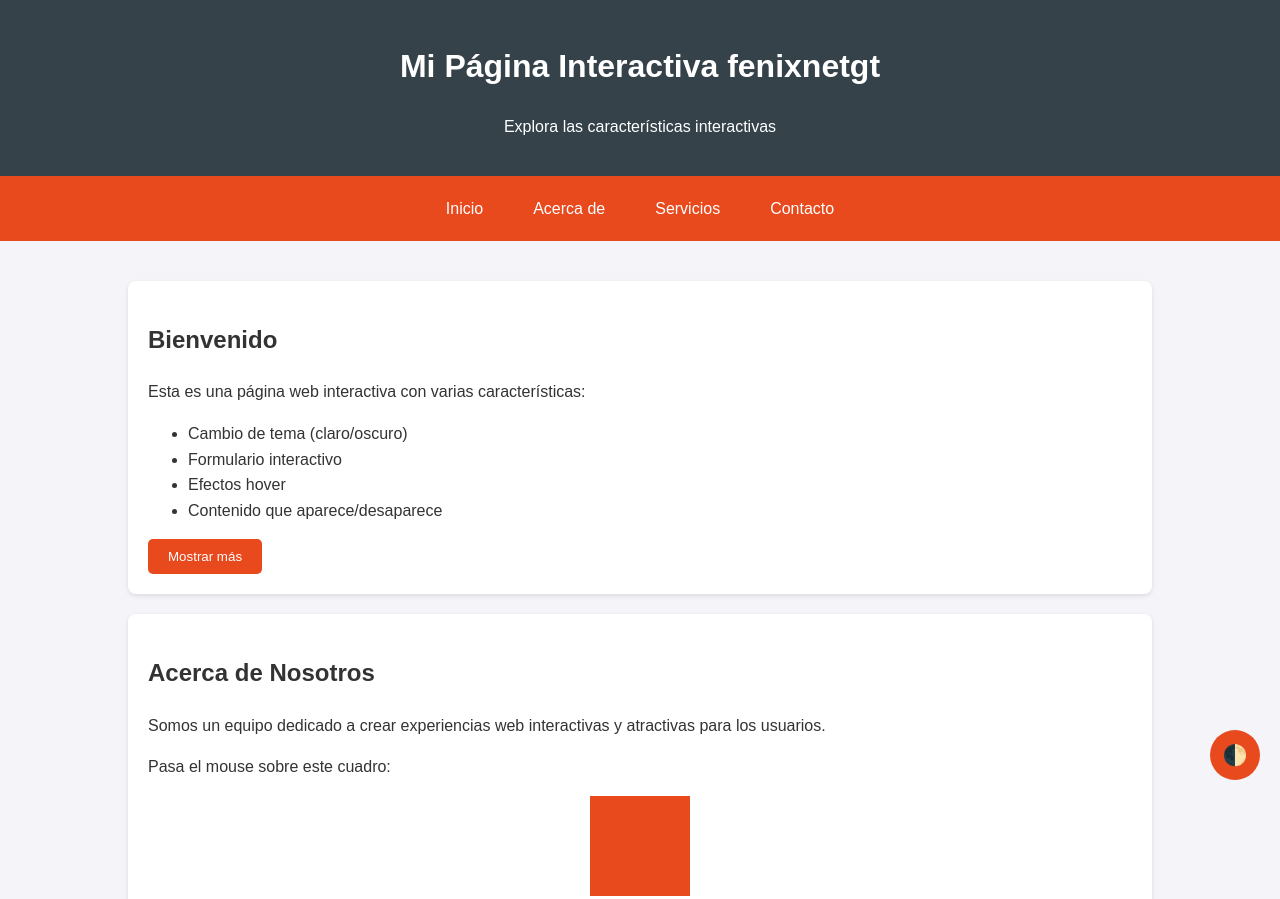
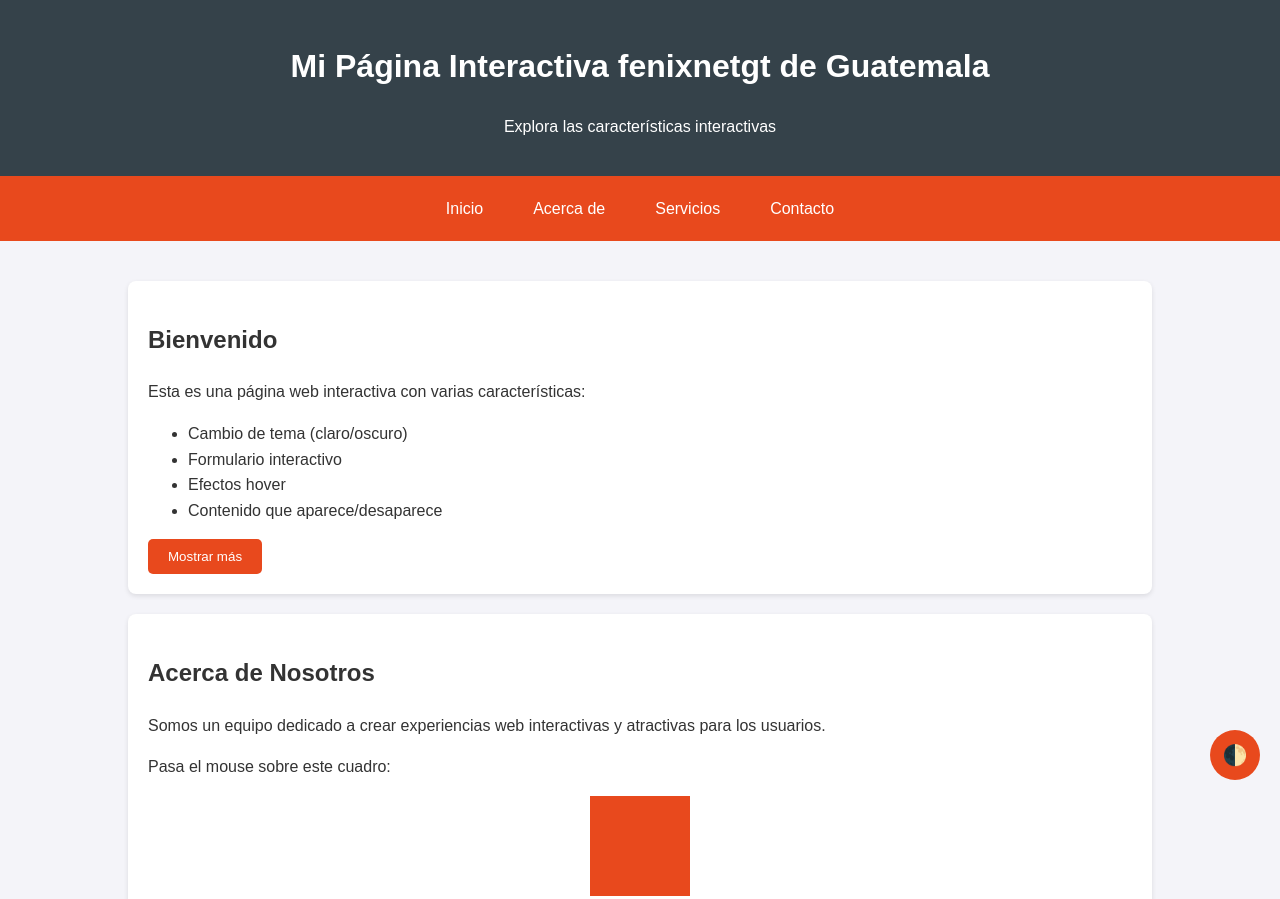
Before and after one commit to wilsonvilla78/fenixnet, a plain HTML site: page version2.html in a window 1280 px wide. Shown: the top 899 px of the page. Drawn offline with Linux system fonts and the light colour scheme.

Commit message:
Revise version2.html with enhanced interactivity
Updated the interactive webpage with new features and styles.

```diff
--- a/version2.html
+++ b/version2.html
@@ -118,7 +118,7 @@
 </head>
 <body>
     <header>
-        <h1>Mi Página Interactiva fenixnetgt </h1>
+        <h1>Mi Página Interactiva fenixnetgt de Guatemala </h1>
         <p>Explora las características interactivas</p>
     </header>
 
```
